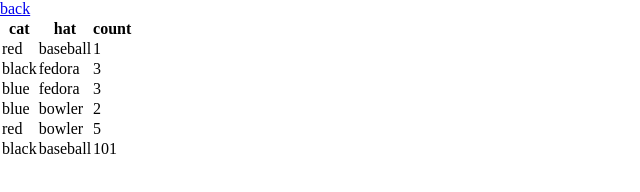
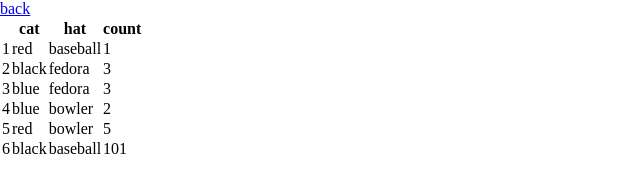
Before and after one commit to schlu/simpltryjs, a plain HTML site: page demo/grid.html in a window 1280 px wide. Shown: the whole page, without its empty margins (0-640 px from the left). Drawn offline with Linux system fonts and the light colour scheme.

Commit message:
added callbacks for before and after the row, header, and footer for customization
git-svn-id: http://svn.captureimportant.info/simpltryjs@19 aa19dc56-961c-0410-9a23-801c11b689e8

```diff
--- a/demo/grid.html
+++ b/demo/grid.html
@@ -23,6 +23,9 @@
 		    .simpltryDataGridHeaderControl li {
 		        cursor: pointer;
 		    }
+		    .simpltryDataGridPaddingRow td {
+		        padding-bottom: 13px;
+		    }
 		</style>
 	</head>
 	<body id="grid_demo">
@@ -39,7 +42,11 @@
 			                    ['red', 'bowler', "5"],
 			                    ['black', 'baseball', "101"]
 			                ]};
-			new Simpltry.DataGrid('grid', testData);
+			new Simpltry.DataGrid('grid', testData, {
+			    beforeEachRow: function(tr, i) {tr.appendChild(Builder.node("td", {}, [i+1]))},
+			    beforeHeaderRow: function(tr) {tr.appendChild(Builder.node("td"))},
+			    beforeFooterRow: function(tr) {tr.appendChild(Builder.node("td"))}
+			});
 		</script>
 	</body>
 </html>
--- a/src/grid.js
+++ b/src/grid.js
@@ -22,6 +22,7 @@ Simpltry.DataGrid = Class.create();
 Simpltry.DataGrid.css = {
     dataGrid: "simpltryDataGrid",
     headerRow: "simpltryDataGridHeaderRow",
+    paddingRow: "simpltryDataGridPaddingRow",
     dataRow: "simpltryDataGridDataRow",
     oddRow: "simpltryDataGridOddRow",
     evenRow: "simpltryDataGridEvenRow",
@@ -30,10 +31,20 @@ Simpltry.DataGrid.css = {
     headerControl: "simpltryDataGridHeaderControl"
 }
 
+Simpltry.DataGrid.DefaultOptions = {
+    beforeEachRow: Prototype.emptyFunction,
+    afterEachRow: Prototype.emptyFunction,
+    beforeHeaderRow: Prototype.emptyFunction,
+    afterHeaderRow: Prototype.emptyFunction,
+    beforeFooterRow: Prototype.emptyFunction,
+    afterFooterRow: Prototype.emptyFunction
+};
+
 Simpltry.DataGrid.prototype = {
-	initialize: function(container, data) {
+	initialize: function(container, data, options) {
 		this.container = $(container);
 		this.data = data || {};
+		this.setOptions(options);
 		this.removedColumns = {};
 		this.numberColumn = {};
 		this.resetDefaults();
@@ -56,7 +67,10 @@ Simpltry.DataGrid.prototype = {
 			this.render();
 		}
 	},
-
+	setOptions: function(options) {
+		this.options = $H(Simpltry.DataGrid.DefaultOptions);
+		Object.extend(this.options, options || {});
+	},
 	resetDefaults: function(){
     	this.sortedBy = null;
     	this.sortedReverse = false;
@@ -66,6 +80,7 @@ Simpltry.DataGrid.prototype = {
 	buildThead: function(headers){
 	    var thead = Builder.node('thead');
 	    var tr = Builder.node('tr', {className: Simpltry.DataGrid.css.headerRow});
+	    this.options.beforeHeaderRow(tr);
 	    headers.each(function(header, i) {
 	        if(!this.removedColumns[i]) {
     	        var th = Builder.node("th", {}, [header]);
@@ -79,6 +94,7 @@ Simpltry.DataGrid.prototype = {
     	        th.onclick = this.sort.bind(this,i, (this.sortedBy == i && !this.sortedReverse));
     	        tr.appendChild(th);
 	        }
+	    this.options.afterHeaderRow(tr);
 	    }.bind(this));
 	    thead.appendChild(tr);
 	    return thead;
@@ -88,18 +104,19 @@ Simpltry.DataGrid.prototype = {
 	    var tbody = Builder.node('tbody');
 	    rows.each(function(row,i) {
 	        var tr = Builder.node('tr', {className: Simpltry.DataGrid.css.dataRow + " " + (i%2 != 0 ? Simpltry.DataGrid.css.evenRow : Simpltry.DataGrid.css.oddRow)});
+	        this.options.beforeEachRow(tr, i);
 	        row.each(function(cell, k) {
 	            if(!this.removedColumns[k]) {
     	            var td = Builder.node('td', {}, [cell]);
     	            tr.appendChild(td);
     	        }
 	        }.bind(this));
+	        this.options.afterEachRow(tr, i);
+	        tbody.appendChild(tr);
 	        if(this.groupedBy != null && rows.length > i + 1 && rows[i][this.groupedBy] != rows[i+1][this.groupedBy]) {
-	            $A(tr.getElementsByTagName('TD')).each(function(td) {
-	                td.style.paddingBottom = "13px";
-                });
+	            var padRow = Builder.node('tr', {className: Simpltry.DataGrid.css.paddingRow}, [$A(tr.childNodes).collect(function(cell) {return Builder.node('td', {}, [' ']);})]);
+	            tbody.appendChild(padRow);
 	        }
-	        tbody.appendChild(tr);
 		}.bind(this));
 		return tbody;
 	},
@@ -109,6 +126,7 @@ Simpltry.DataGrid.prototype = {
 	    var tfoot = Builder.node('tfoot');
 	    var tr = Builder.node('tr');
 	    tfoot.appendChild(tr);
+	    this.options.beforeFooterRow(tr);
     	var numCols = this.data.rows[0].length - 1;
 	    $R(0, numCols, false).each(function(i) {
             if(!this.removedColumns[i]) {
@@ -117,6 +135,7 @@ Simpltry.DataGrid.prototype = {
     	        tr.appendChild(td)
 	        }
         }.bind(this));
+	    this.options.afterFooterRow(tr);
         if(renderFooter) {
             return tfoot;
         } else {
```
